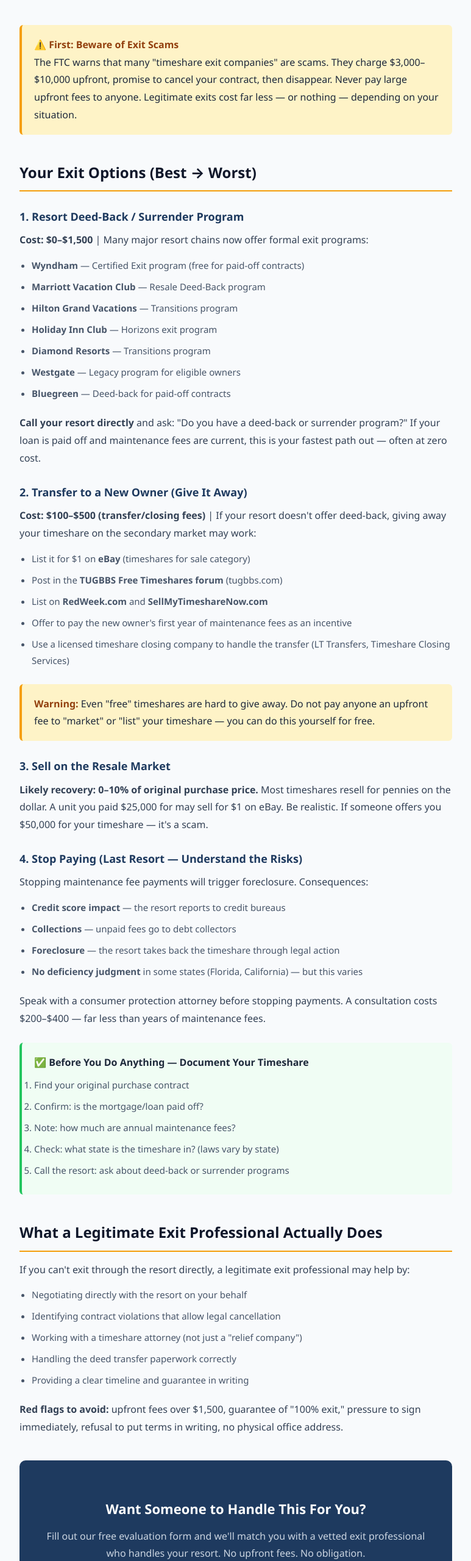
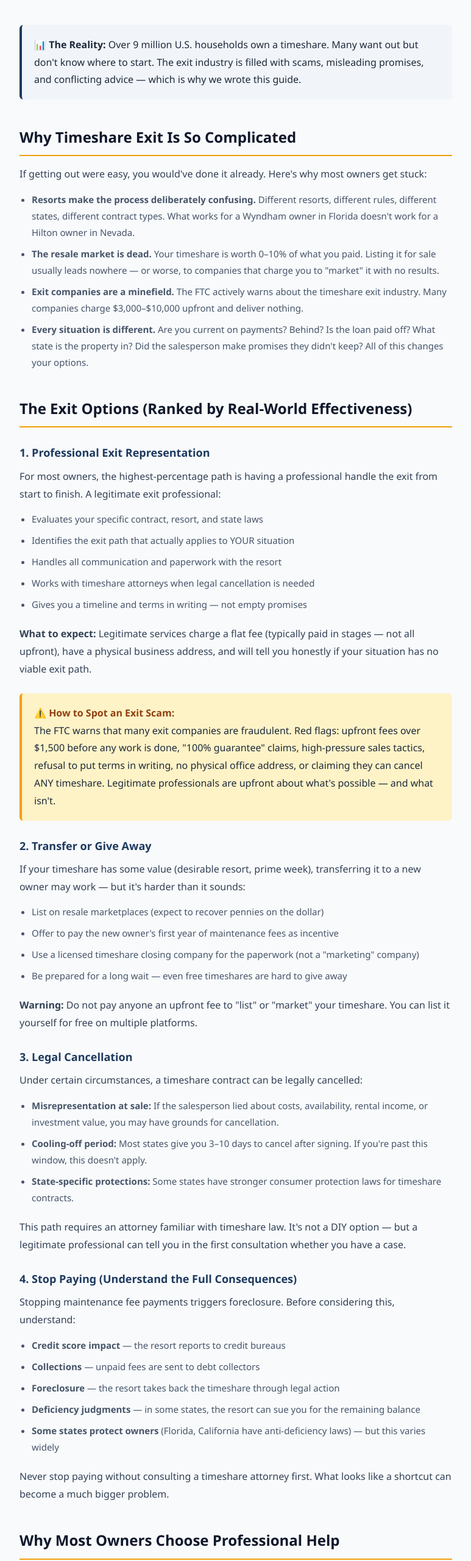
Before and after one commit to jshnayderman219-blip/timeshare-exit-leads, a website: page guide.html in a window 1280 px wide. Shown: the part 240-2800 px from the top of the page at 61% size, without its empty margins (253-1026 px from the left). Drawn offline with Linux system fonts and the light colour scheme.

Commit message:
Remove all resort buyback mentions. Reposition as professional exit only.

```diff
--- a/guide.html
+++ b/guide.html
@@ -3,7 +3,7 @@
 <head>
   <meta charset="UTF-8">
   <meta name="viewport" content="width=device-width, initial-scale=1.0">
-  <title>Free Timeshare Exit Guide — Your Options Explained</title>
+  <title>How to Legally Exit Your Timeshare — Free Guide</title>
   <style>
     *, *::before, *::after { margin: 0; padding: 0; box-sizing: border-box; }
     body {
@@ -12,7 +12,6 @@
     }
     .container { max-width: 750px; margin: 0 auto; padding: 40px 20px; }
 
-    /* HEADER */
     .header {
       background: linear-gradient(135deg, #0f172a 0%, #1e3a5f 100%);
       color: white; padding: 50px 20px; text-align: center;
@@ -20,11 +19,10 @@
     .header h1 { font-size: 34px; font-weight: 800; margin-bottom: 10px; }
     .header p { font-size: 17px; opacity: 0.85; }
 
-    /* CONTENT */
     h2 { font-size: 24px; color: #0f172a; margin: 40px 0 15px; border-bottom: 2px solid #f59e0b; padding-bottom: 8px; }
     h3 { font-size: 18px; color: #1e3a5f; margin: 25px 0 8px; }
     p { font-size: 16px; color: #334155; margin-bottom: 14px; }
-    ul { margin: 10px 0 20px 20px; }
+    ul, ol { margin: 10px 0 20px 20px; }
     li { font-size: 15px; color: #475569; margin-bottom: 8px; }
 
     .warning-box {
@@ -32,11 +30,6 @@
       padding: 18px 20px; margin: 25px 0; border-radius: 6px;
     }
     .warning-box strong { color: #92400e; }
-
-    .checklist {
-      background: #f0fdf4; border-left: 4px solid #22c55e;
-      padding: 18px 20px; margin: 25px 0; border-radius: 6px;
-    }
 
     .cta-box {
       background: #1e3a5f; color: white; padding: 35px 30px;
@@ -49,6 +42,11 @@
       font-size: 16px; font-weight: 700; text-decoration: none; display: inline-block;
     }
 
+    .stat-box {
+      background: #f1f5f9; border-left: 4px solid #1e3a5f;
+      padding: 18px 20px; margin: 25px 0; border-radius: 6px;
+    }
+
     @media (max-width: 640px) {
       .header h1 { font-size: 26px; }
       .container { padding: 20px 16px; }
@@ -58,119 +56,112 @@
 <body>
 
 <div class="header">
-  <h1>How to Exit Your Timeshare Legally</h1>
-  <p>A no-nonsense guide for owners who want out — without getting scammed.</p>
+  <h1>How to Legally Exit Your Timeshare</h1>
+  <p>A practical guide for owners who want out — and want it done right.</p>
 </div>
 
 <div class="container">
 
-<div class="warning-box">
-  <strong>⚠️ First: Beware of Exit Scams</strong><br>
-  The FTC warns that many "timeshare exit companies" are scams. They charge $3,000–$10,000 upfront,
-  promise to cancel your contract, then disappear. Never pay large upfront fees to anyone.
-  Legitimate exits cost far less — or nothing — depending on your situation.
+<div class="stat-box">
+  <strong>📊 The Reality:</strong> Over 9 million U.S. households own a timeshare. Many want out but don't know where to start. The exit industry is filled with scams, misleading promises, and conflicting advice — which is why we wrote this guide.
 </div>
 
-<h2>Your Exit Options (Best → Worst)</h2>
+<h2>Why Timeshare Exit Is So Complicated</h2>
 
-<h3>1. Resort Deed-Back / Surrender Program</h3>
+<p>If getting out were easy, you would've done it already. Here's why most owners get stuck:</p>
+
+<ul>
+  <li><strong>Resorts make the process deliberately confusing.</strong> Different resorts, different rules, different states, different contract types. What works for a Wyndham owner in Florida doesn't work for a Hilton owner in Nevada.</li>
+  <li><strong>The resale market is dead.</strong> Your timeshare is worth 0–10% of what you paid. Listing it for sale usually leads nowhere — or worse, to companies that charge you to "market" it with no results.</li>
+  <li><strong>Exit companies are a minefield.</strong> The FTC actively warns about the timeshare exit industry. Many companies charge $3,000–$10,000 upfront and deliver nothing.</li>
+  <li><strong>Every situation is different.</strong> Are you current on payments? Behind? Is the loan paid off? What state is the property in? Did the salesperson make promises they didn't keep? All of this changes your options.</li>
+</ul>
+
+<h2>The Exit Options (Ranked by Real-World Effectiveness)</h2>
+
+<h3>1. Professional Exit Representation</h3>
 <p>
-  <strong>Cost: $0–$1,500</strong> | Many major resort chains now offer formal exit programs:
+  For most owners, the highest-percentage path is having a professional handle the exit from start to finish. A legitimate exit professional:
 </p>
 <ul>
-  <li><strong>Wyndham</strong> — Certified Exit program (free for paid-off contracts)</li>
-  <li><strong>Marriott Vacation Club</strong> — Resale Deed-Back program</li>
-  <li><strong>Hilton Grand Vacations</strong> — Transitions program</li>
-  <li><strong>Holiday Inn Club</strong> — Horizons exit program</li>
-  <li><strong>Diamond Resorts</strong> — Transitions program</li>
-  <li><strong>Westgate</strong> — Legacy program for eligible owners</li>
-  <li><strong>Bluegreen</strong> — Deed-back for paid-off contracts</li>
+  <li>Evaluates your specific contract, resort, and state laws</li>
+  <li>Identifies the exit path that actually applies to YOUR situation</li>
+  <li>Handles all communication and paperwork with the resort</li>
+  <li>Works with timeshare attorneys when legal cancellation is needed</li>
+  <li>Gives you a timeline and terms in writing — not empty promises</li>
 </ul>
 <p>
-  <strong>Call your resort directly</strong> and ask: "Do you have a deed-back or surrender program?"
-  If your loan is paid off and maintenance fees are current, this is your fastest path out —
-  often at zero cost.
+  <strong>What to expect:</strong> Legitimate services charge a flat fee (typically paid in stages — not all upfront), have a physical business address, and will tell you honestly if your situation has no viable exit path.
 </p>
 
-<h3>2. Transfer to a New Owner (Give It Away)</h3>
+<div class="warning-box">
+  <strong>⚠️ How to Spot an Exit Scam:</strong><br>
+  The FTC warns that many exit companies are fraudulent. Red flags: upfront fees over $1,500 before any work is done, "100% guarantee" claims, high-pressure sales tactics, refusal to put terms in writing, no physical office address, or claiming they can cancel ANY timeshare. Legitimate professionals are upfront about what's possible — and what isn't.
+</div>
+
+<h3>2. Transfer or Give Away</h3>
 <p>
-  <strong>Cost: $100–$500 (transfer/closing fees)</strong> | If your resort doesn't offer deed-back,
-  giving away your timeshare on the secondary market may work:
+  If your timeshare has some value (desirable resort, prime week), transferring it to a new owner may work — but it's harder than it sounds:
 </p>
 <ul>
-  <li>List it for $1 on <strong>eBay</strong> (timeshares for sale category)</li>
-  <li>Post in the <strong>TUGBBS Free Timeshares forum</strong> (tugbbs.com)</li>
-  <li>List on <strong>RedWeek.com</strong> and <strong>SellMyTimeshareNow.com</strong></li>
-  <li>Offer to pay the new owner's first year of maintenance fees as an incentive</li>
-  <li>Use a licensed timeshare closing company to handle the transfer (LT Transfers, Timeshare Closing Services)</li>
+  <li>List on resale marketplaces (expect to recover pennies on the dollar)</li>
+  <li>Offer to pay the new owner's first year of maintenance fees as incentive</li>
+  <li>Use a licensed timeshare closing company for the paperwork (not a "marketing" company)</li>
+  <li>Be prepared for a long wait — even free timeshares are hard to give away</li>
 </ul>
-
-<div class="warning-box">
-  <strong>Warning:</strong> Even "free" timeshares are hard to give away. Do not pay
-  anyone an upfront fee to "market" or "list" your timeshare — you can do this yourself for free.
-</div>
-
-<h3>3. Sell on the Resale Market</h3>
 <p>
-  <strong>Likely recovery: 0–10% of original purchase price.</strong> Most timeshares resell for
-  pennies on the dollar. A unit you paid $25,000 for may sell for $1 on eBay. Be realistic.
-  If someone offers you $50,000 for your timeshare — it's a scam.
+  <strong>Warning:</strong> Do not pay anyone an upfront fee to "list" or "market" your timeshare. You can list it yourself for free on multiple platforms.
 </p>
 
-<h3>4. Stop Paying (Last Resort — Understand the Risks)</h3>
+<h3>3. Legal Cancellation</h3>
 <p>
-  Stopping maintenance fee payments will trigger foreclosure. Consequences:
+  Under certain circumstances, a timeshare contract can be legally cancelled:
+</p>
+<ul>
+  <li><strong>Misrepresentation at sale:</strong> If the salesperson lied about costs, availability, rental income, or investment value, you may have grounds for cancellation.</li>
+  <li><strong>Cooling-off period:</strong> Most states give you 3–10 days to cancel after signing. If you're past this window, this doesn't apply.</li>
+  <li><strong>State-specific protections:</strong> Some states have stronger consumer protection laws for timeshare contracts.</li>
+</ul>
+<p>
+  This path requires an attorney familiar with timeshare law. It's not a DIY option — but a legitimate professional can tell you in the first consultation whether you have a case.
+</p>
+
+<h3>4. Stop Paying (Understand the Full Consequences)</h3>
+<p>
+  Stopping maintenance fee payments triggers foreclosure. Before considering this, understand:
 </p>
 <ul>
   <li><strong>Credit score impact</strong> — the resort reports to credit bureaus</li>
-  <li><strong>Collections</strong> — unpaid fees go to debt collectors</li>
+  <li><strong>Collections</strong> — unpaid fees are sent to debt collectors</li>
   <li><strong>Foreclosure</strong> — the resort takes back the timeshare through legal action</li>
-  <li><strong>No deficiency judgment</strong> in some states (Florida, California) — but this varies</li>
+  <li><strong>Deficiency judgments</strong> — in some states, the resort can sue you for the remaining balance</li>
+  <li><strong>Some states protect owners</strong> (Florida, California have anti-deficiency laws) — but this varies widely</li>
 </ul>
 <p>
-  Speak with a consumer protection attorney before stopping payments. A consultation
-  costs $200–$400 — far less than years of maintenance fees.
+  Never stop paying without consulting a timeshare attorney first. What looks like a shortcut can become a much bigger problem.
 </p>
 
-<div class="checklist">
-  <strong>✅ Before You Do Anything — Document Your Timeshare</strong><br>
-  <ol style="margin-top: 10px;">
-    <li>Find your original purchase contract</li>
-    <li>Confirm: is the mortgage/loan paid off?</li>
-    <li>Note: how much are annual maintenance fees?</li>
-    <li>Check: what state is the timeshare in? (laws vary by state)</li>
-    <li>Call the resort: ask about deed-back or surrender programs</li>
-  </ol>
-</div>
+<h2>Why Most Owners Choose Professional Help</h2>
 
-<h2>What a Legitimate Exit Professional Actually Does</h2>
-<p>
-  If you can't exit through the resort directly, a legitimate exit professional
-  may help by:
-</p>
+<p>Here's what we've learned after helping thousands of owners:</p>
+
 <ul>
-  <li>Negotiating directly with the resort on your behalf</li>
-  <li>Identifying contract violations that allow legal cancellation</li>
-  <li>Working with a timeshare attorney (not just a "relief company")</li>
-  <li>Handling the deed transfer paperwork correctly</li>
-  <li>Providing a clear timeline and guarantee in writing</li>
+  <li><strong>DIY takes months of research.</strong> Resort policies change. State laws vary. One wrong step and you're back at square one — or worse.</li>
+  <li><strong>Resorts don't make it easy.</strong> They're in the business of keeping owners. Their exit processes (where they exist) are opaque, slow, and designed to discourage you.</li>
+  <li><strong>The stakes are high.</strong> A mistake can mean another year of maintenance fees, a damaged credit score, or getting scammed by a fraudulent company.</li>
+  <li><strong>A professional knows what works.</strong> They've handled your resort before. They know the process, the paperwork, and the people to contact. You get a faster, cleaner exit.</li>
 </ul>
-<p>
-  <strong>Red flags to avoid:</strong> upfront fees over $1,500, guarantee of "100% exit,"
-  pressure to sign immediately, refusal to put terms in writing, no physical office address.
-</p>
 
 <div class="cta-box">
   <h3>Want Someone to Handle This For You?</h3>
-  <p>Fill out our free evaluation form and we'll match you with a vetted exit professional who handles your resort. No upfront fees. No obligation.</p>
-  <a href="index.html#form" class="btn">Get Your Free Evaluation →</a>
+  <p>Fill out our free evaluation form. We'll review your situation and connect you with a vetted professional who handles your specific resort — or give you honest advice on your best path. No upfront fees. No obligation.</p>
+  <a href="index.html#download" class="btn">Get Your Free Evaluation →</a>
 </div>
 
-<h2>Resources & Links</h2>
+<h2>Resources</h2>
 <ul>
-  <li><strong>FTC Timeshare Exit Warning:</strong> <a href="https://consumer.ftc.gov/articles/timeshares-vacation-clubs-and-related-scams">consumer.ftc.gov/articles/timeshares</a></li>
-  <li><strong>TUGBBS Forums:</strong> <a href="https://tugbbs.com">tugbbs.com</a> — largest timeshare owner community</li>
-  <li><strong>ARDA Responsible Exit:</strong> <a href="https://responsibleexit.com">responsibleexit.com</a> — resort-backed exit programs</li>
+  <li><strong>FTC Timeshare Scam Warning:</strong> <a href="https://consumer.ftc.gov/articles/timeshares-vacation-clubs-and-related-scams">consumer.ftc.gov/articles/timeshares</a></li>
+  <li><strong>ARDA Responsible Exit:</strong> <a href="https://responsibleexit.com">responsibleexit.com</a></li>
   <li><strong>State Attorney General:</strong> File a complaint if you've been scammed by an exit company</li>
 </ul>
 
```
Also changed, not shown: forum-ad-copy.md (+82 -188 lines).
